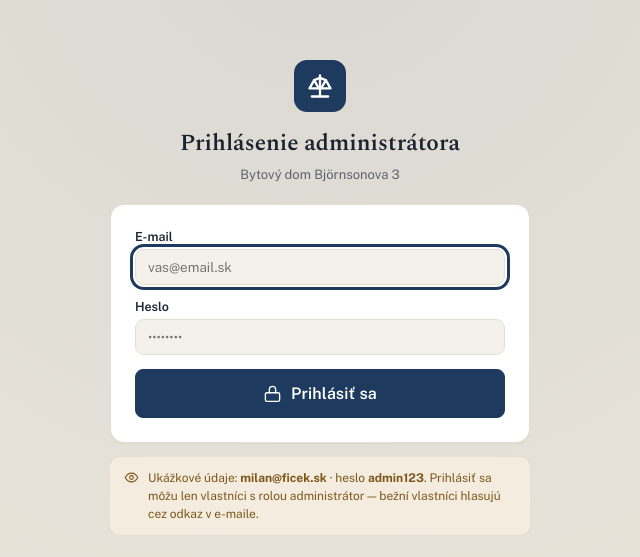
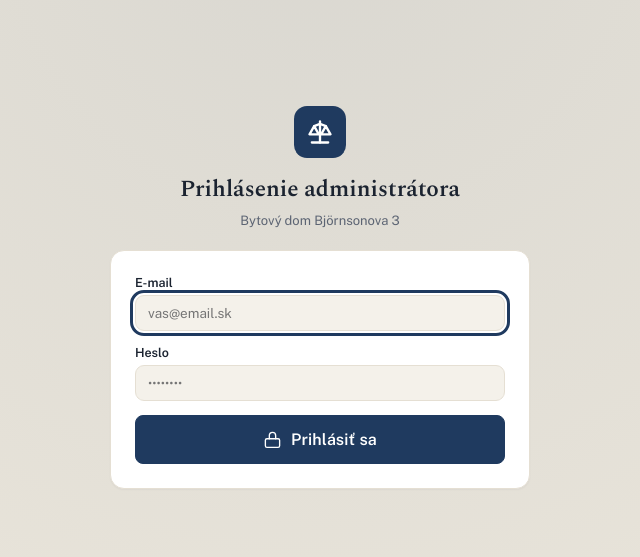
Before and after one commit to advokat-cmd/hlasujme.sk, a Next.js app: page /admin/login in a window 1280 px wide. Shown: the part 103-660 px from the top of the page, without its empty margins (320-960 px from the left). Built offline with nearby package versions, Linux system fonts and the light colour scheme.

Commit message:
Remove demo credentials notice from admin login page

```diff
--- a/src/app/admin/login/page.tsx
+++ b/src/app/admin/login/page.tsx
@@ -129,26 +129,6 @@ export default function AdminLoginPage() {
           </form>
         </Card>
 
-        <div
-          style={{
-            display: "flex",
-            alignItems: "flex-start",
-            gap: 9,
-            padding: "12px 14px",
-            borderRadius: 10,
-            marginTop: 14,
-            background: "var(--accent-bg)",
-            color: "var(--accent-ink)",
-            fontSize: 12,
-            lineHeight: 1.5,
-          }}
-        >
-          <Ic name="eye" size={15} style={{ flexShrink: 0, marginTop: 1 }} />
-          <div>
-            Ukážkové údaje: <strong>milan@ficek.sk</strong> · heslo <strong>admin123</strong>. Prihlásiť sa
-            môžu len vlastníci s rolou administrátor — bežní vlastníci hlasujú cez odkaz v e-maile.
-          </div>
-        </div>
       </div>
     </div>
   );
```
